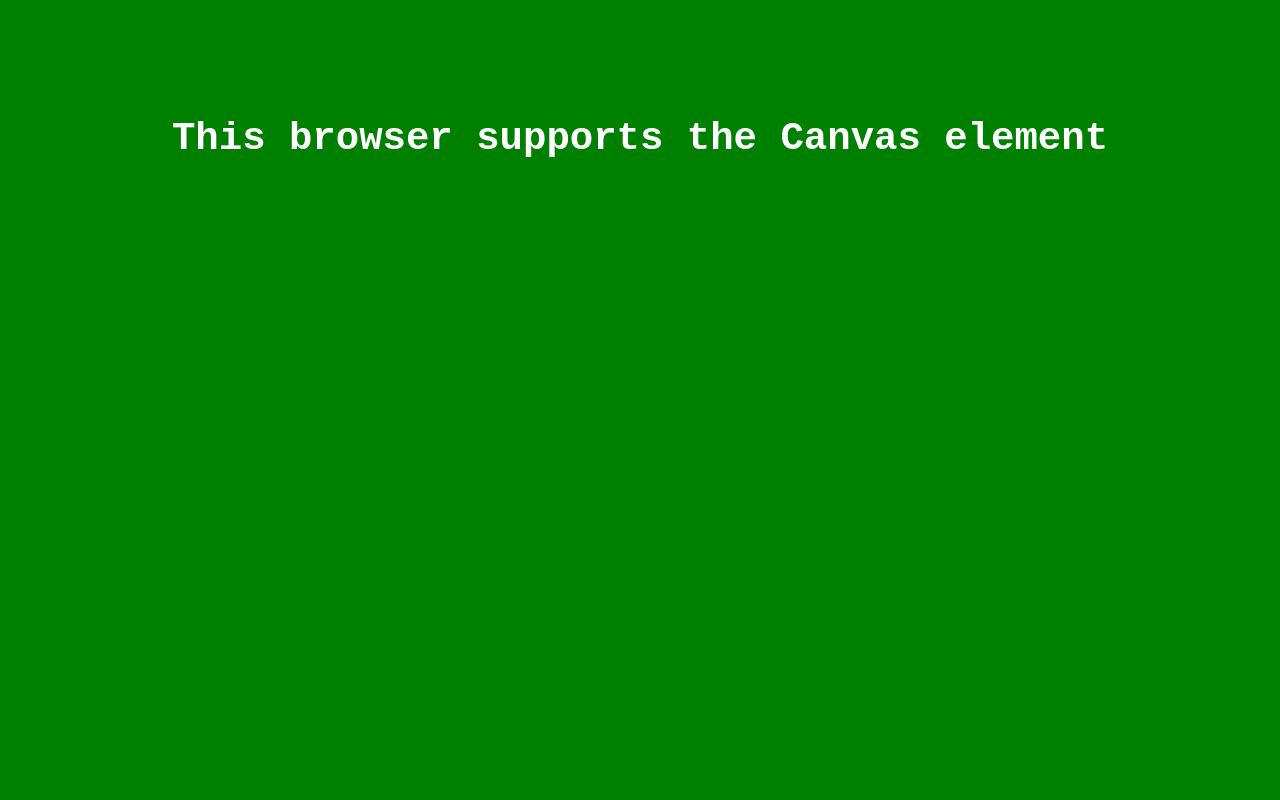
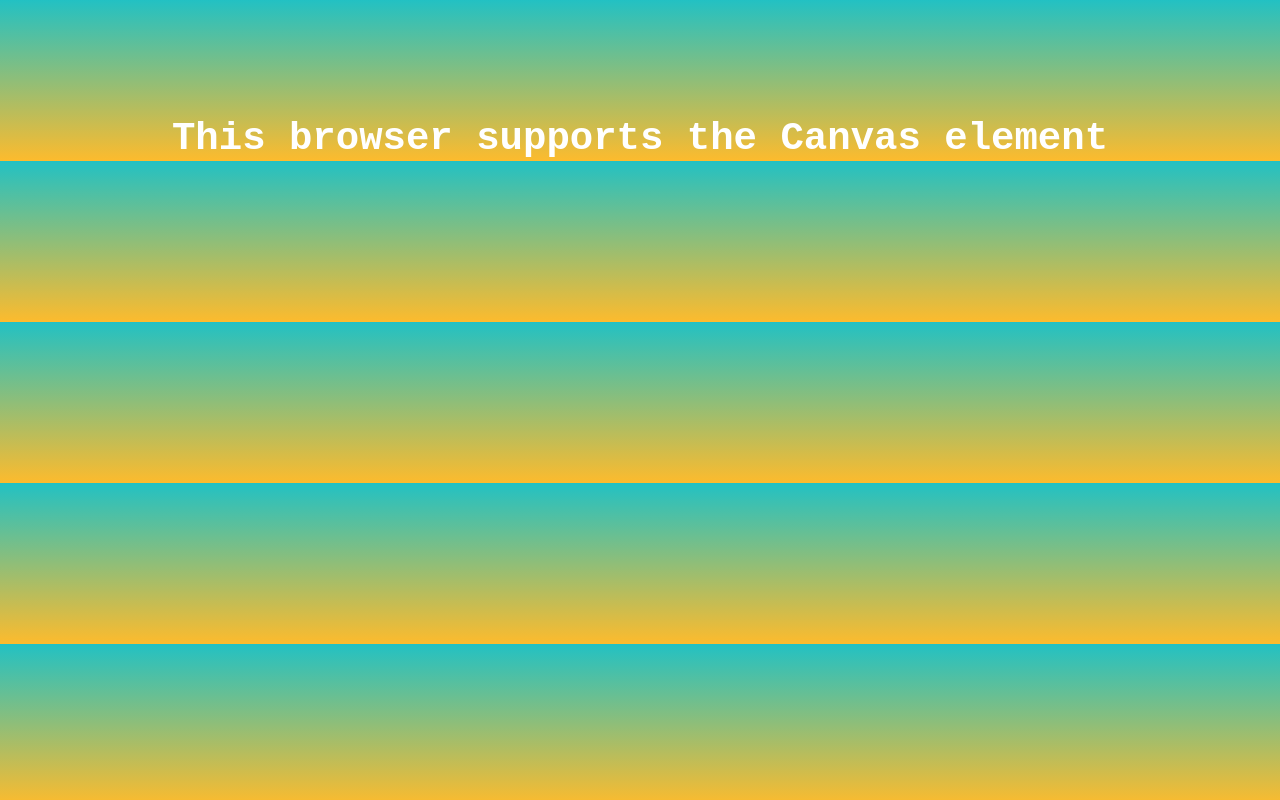
Before and after one commit to okize/browserTests, a plain HTML site: page hasCanvas/index.html in a window 1280 px wide. Drawn offline with nearby package versions, Linux system fonts and the light colour scheme.

Commit message:
updated css
added gradient filter.

```diff
--- a/hasCanvas/test.css
+++ b/hasCanvas/test.css
@@ -3,7 +3,7 @@ body {
   margin: 0;
 }
 body.pass {
-  background-color: green;
+  background-image: linear-gradient(#22c1c3,#fdbb2d);
 }
 body.fail {
   background-color: red;
```
